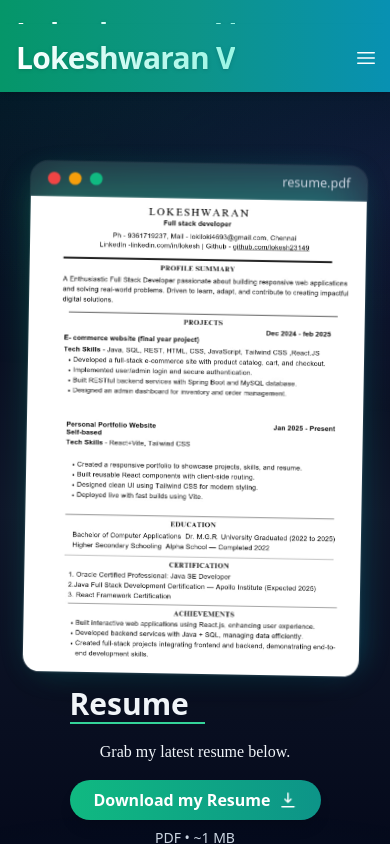
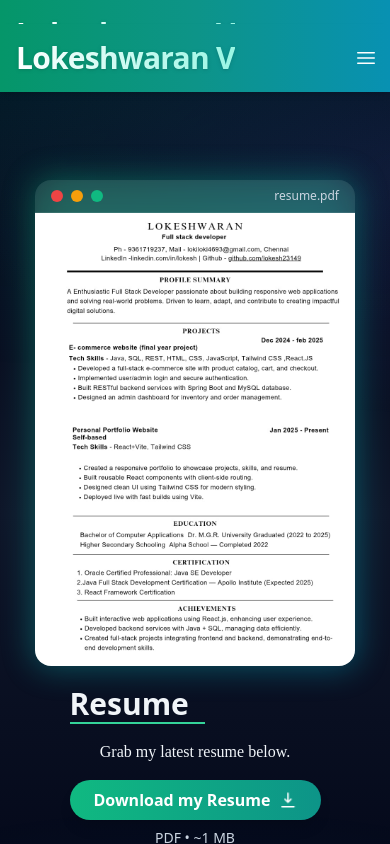
Before and after one commit to lokesh23149/my-portfolio, a React (Vite) app: page / in a window 390 px wide. In both pictures the pointer is over the element 195 px from the left and 4112 px from the top of the page. Shown: the part 3690-4534 px from the top of the page. Built offline with nearby package versions, Linux system fonts and the light colour scheme; a web font is replaced by a local one.

Commit message:
Add background glow shadow on hover for resume image and disable hover effects on mobile

```diff
--- a/src/App.css
+++ b/src/App.css
@@ -220,6 +220,10 @@ html {
   .skill-bar:hover {
     transform: none;
   }
+  .resume-image:hover {
+    transform: none !important;
+    box-shadow: none !important;
+  }
 }
 
 /* Framer Motion optimizations for mobile */
--- a/src/components/Resume.jsx
+++ b/src/components/Resume.jsx
@@ -24,7 +24,7 @@ export default function Resume() {
                   "linear-gradient(135deg, var(--acc1), var(--acc3))",
               }}
             />
-            <div className="relative rounded-2xl bg-white/5 ring-1 ring-white/10 backdrop-blur-md shadow-xl transition-all duration-300 group-hover:-translate-y-1 group-hover:rotate-1 group-hover:scale-105 group-hover:shadow-2xl overflow-hidden">
+            <div className="resume-image relative rounded-2xl bg-white/5 ring-1 ring-white/10 backdrop-blur-md shadow-xl transition-all duration-300 group-hover:-translate-y-1 group-hover:rotate-1 group-hover:scale-105 group-hover:shadow-2xl group-hover:shadow-[0_0_40px_rgba(255,255,255,0.3)] overflow-hidden">
               <div className="flex items-center gap-2 px-4 py-2 border-b border-white/10 bg-white/5">
                 <span
                   className="h-3 w-3 rounded-full"
```
